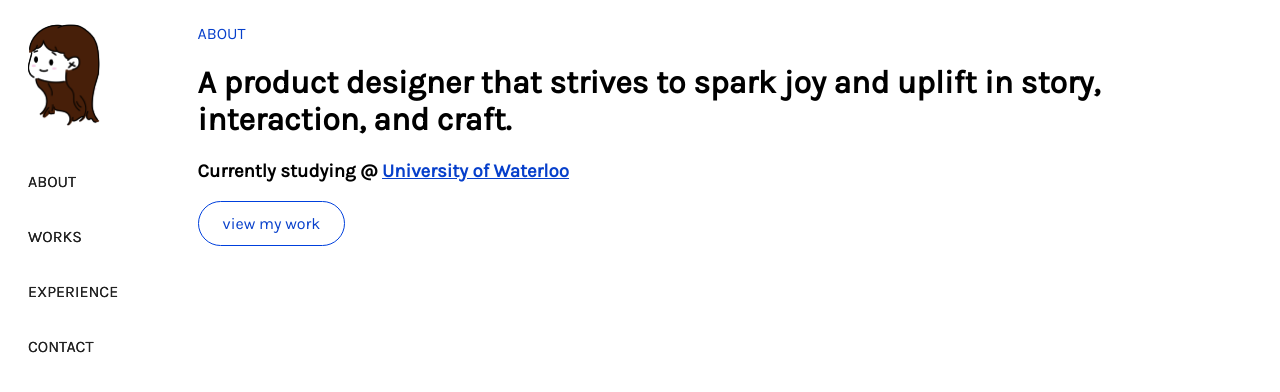
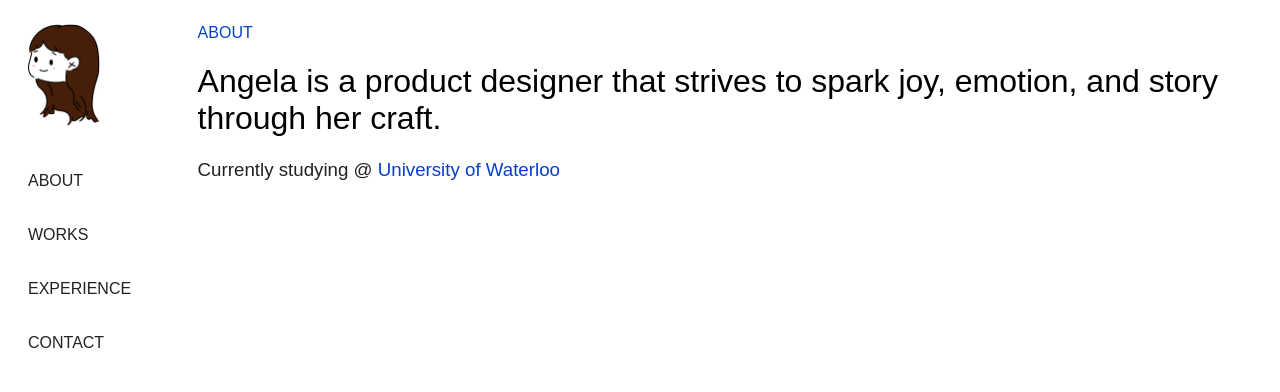
Before and after one commit to icedbrownsugaramericano/project-three, a plain HTML site: page index.html in a window 1280 px wide. Drawn offline with Linux system fonts and the light colour scheme; a web font is replaced by a local one.

Commit message:
restarted; same stuff, no button

```diff
--- a/index.html
+++ b/index.html
@@ -3,91 +3,72 @@
     <head>
         <meta charset="utf-8">
         <title>Angela Li</title>
-        <link rel="stylesheet" href="https://fonts.googleapis.com/css?family=Karla">
+        <link rel="stylesheet" href="https://font.googleapis.com/css?family=Karla">
     </head>
     <style>
         body {
             font-family: "Karla", sans-serif;
         }
-        /*navigation bar*/
+        h1 {
+            font-weight: normal;
+        }
+        h2 {
+            font-weight: normal;
+        }
+        h3 {
+            font-weight: normal;
+        }
+        h4 {
+            font-weight: normal;
+        }
+        /*navbar*/
         ul {
             list-style-type: none;
             margin: 0px;
             padding: 0px;
+            float: left;
             position: fixed;
             height: 100%;
         }
         li a {
-            /* formatting & style */
+            /* display and style*/
             display: block;
             padding-block-start: 16px;
             padding-block-end: 20px;
             padding-left: 20px;
-            width: 90px;
-            text-decoration-line: none;
+            width: 15%;
+            text-decoration: none;
             color: #222222;
         }
-        li a:hover{
-        /* interactive element */
-        color: #063FCB;
-        }
-        .navbar {
-            width: 15%;
-            float: left;
+        li a:hover {
+            /*interaction*/
+            color: #063FCB;
         }
         /*main*/
         .main {
             width: 85%;
             float: right;
         }
-        .button {
-            margin-bottom: 32px;
-            background-color: white;
-            font-family: "Karla";
-            font-size: 16px;
-            text-align: center;
-            transition-duration: 0.45s;
-            padding: 12px 24px;
-            border-radius: 100px;
-            border: 1px solid var(--blue, #0040DD);
-            display: inline-block;
-        }
-        .button:hover {
-            border-radius: 100px;
-            border: 1px solid var(--blue, #0040DD);
-            background-color: #EAF0FF;
-        }
     </style>
     <body>
+        <!--navbar-->
         <div id="navbar">
-            <!--navigation bar-->
+            <!--unordered list-->
             <ul>
-                <li><a href="#home"><img src="angela_illustrator 1.png" alt="chibi styled drawing of a smiling girl with long brown hair" width="72px" height="103px" style="margin-bottom:5px;"></a></li>
+                <li><a href="#home"><img src="angela_illustrator 1.png" alt="chibi styled drawing of a smiling girl with long brown hair" width="72px" height="103px" style="margin-bottom: 5px"></a></li>
                 <li><a href="#about">ABOUT</a></li>
                 <li><a href="#works">WORKS</a></li>
                 <li><a href="#experience">EXPERIENCE</a></li>
                 <li><a href="#contact">CONTACT</a></li>
             </ul>
         </div>
+        <!--website content-->
         <div class="main">
             <div id="about">
-                <p style="color: #063FCB">ABOUT</p>
-                <h1>A product designer that strives to spark joy and uplift in story, interaction, and craft.</h1>
-                <h3>Currently studying @ <a style="color:#063FCB" href="https://uwaterloo.ca/">University of Waterloo</a></h3>
-                <button style="color:#063FCB" type="button" class="button">view my work</button>
+                <p style="color:#063FCB">ABOUT</p>
+                <h1>Angela is a product designer that strives to spark joy, emotion, and story through her craft.</h1>
+                <h3 style="color:#222222">Currently studying @ <a style="color: #063FCB; text-decoration: none;"href="https://uwaterloo.ca/">University of Waterloo</a></h3>
             </div>
         </div>
     </body>
 </html>
-        <div id="navbar">
-            <!--navigation bar-->
-            <ul>
-                <li><a href="#home"><img src="angela_illustrator 1.png" alt="chibi styled drawing of a smiling girl with long brown hair" width="72px" height="103px" style="margin-bottom:5px;"></a></li>
-                <li><a href="#about">ABOUT</a></li>
-                <li><a href="#works">WORKS</a></li>
-                <li><a href="#experience">EXPERIENCE</a></li>
-                <li><a href="#contact">CONTACT</a></li>
-            </ul>
-        </div>
-    </body>
-</html>
```
